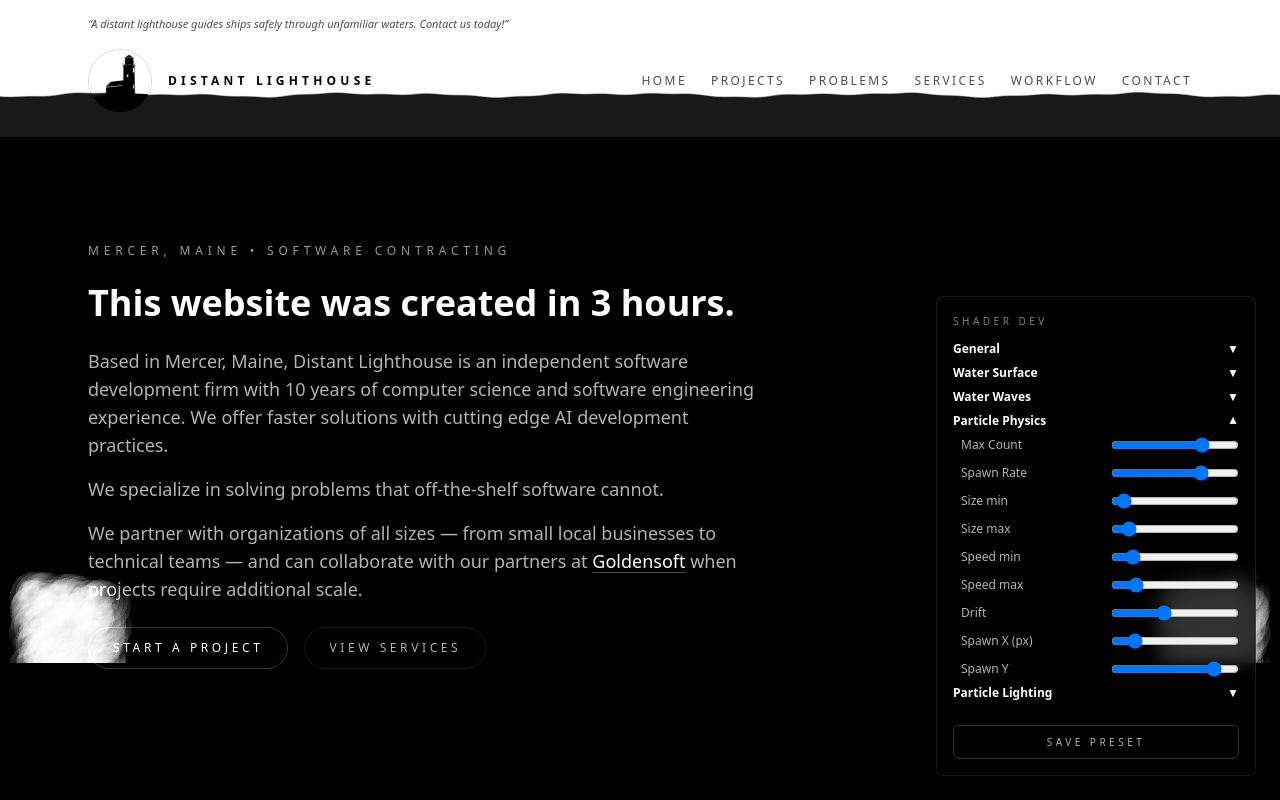
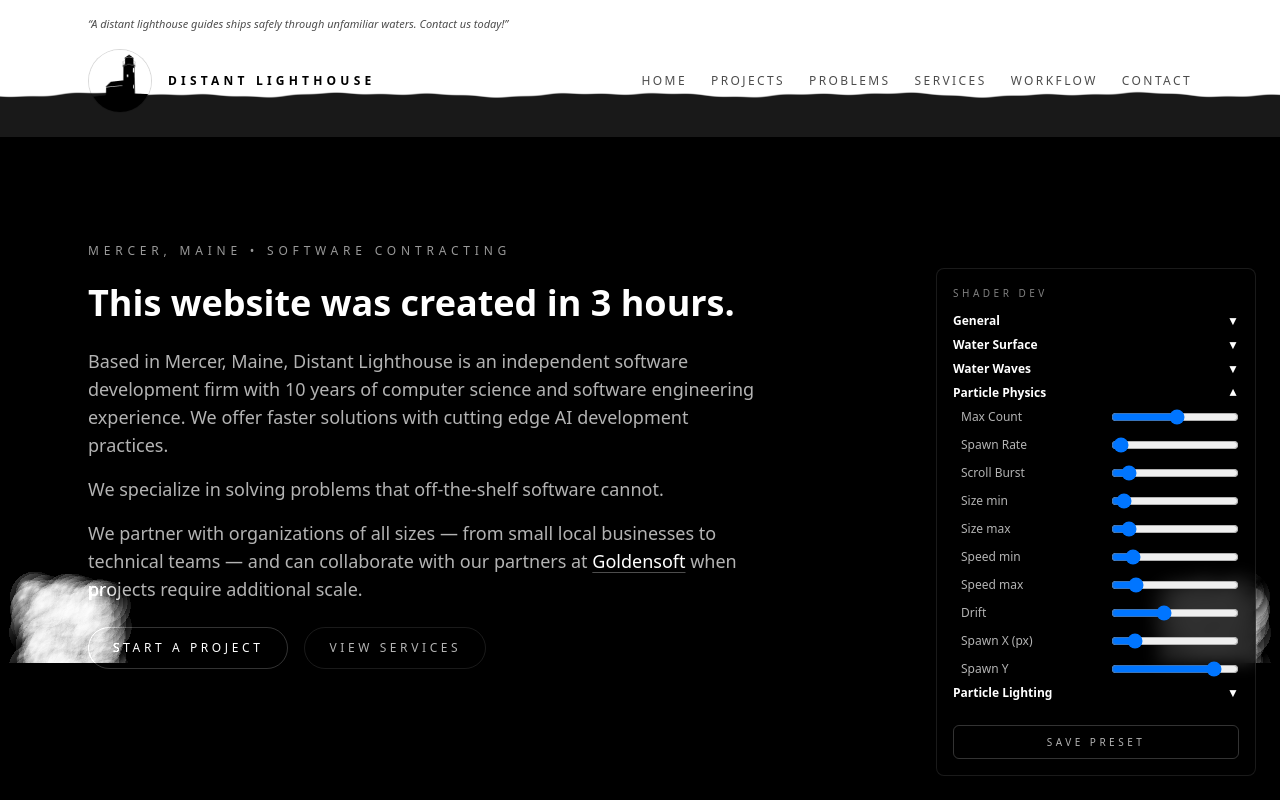
Before and after one commit to toryjleo/DistantLighthouseWebsite, a React (Vite) app: page / in a window 1280 px wide. Shown: the top 800 px of the page. Built offline with nearby package versions, Linux system fonts and the light colour scheme.

Commit message:
Spawn rate of bubbles

```diff
--- a/public/water-preset.json
+++ b/public/water-preset.json
@@ -10,8 +10,9 @@
   "w1Scale": 2,
   "w2Scale": 5.1,
   "w3Scale": 13.6,
-  "particleCount": 373,
-  "particleSpawnRate": 37,
+  "particleCount": 264,
+  "particleSpawnRate": 0.2,
+  "particleScrollBurst": 0.046,
   "particleMinRadius": 8,
   "particleMaxRadius": 22,
   "particleMinSpeed": 39,
@@ -31,5 +32,5 @@
   "particleDiffuse": 0.3,
   "particleSpecular": 0.55,
   "particleSpecularPower": 32,
-  "savedAt": "2026-03-10T17:37:26.866Z"
+  "savedAt": "2026-03-10T17:52:54.971Z"
 }
--- a/src/App.jsx
+++ b/src/App.jsx
@@ -18,6 +18,7 @@ function App() {
     w3Scale: 16.0,
     particleCount: 70,
     particleSpawnRate: 5,
+    particleScrollBurst: 0.1,
     particleMinRadius: 8,
     particleMaxRadius: 22,
     particleMinSpeed: 10,
@@ -144,6 +145,7 @@ function App() {
         paused={shaderDebug.paused}
         count={shaderDebug.particleCount}
         spawnRate={shaderDebug.particleSpawnRate}
+        scrollBurst={shaderDebug.particleScrollBurst}
         minRadius={shaderDebug.particleMinRadius}
         maxRadius={shaderDebug.particleMaxRadius}
         minSpeed={shaderDebug.particleMinSpeed}
@@ -374,14 +376,31 @@ function App() {
                 <input
                   className="w-32"
                   type="range"
-                  min="1"
-                  max="50"
-                  step="1"
+                  min="0"
+                  max="10"
+                  step="0.1"
                   value={shaderDebug.particleSpawnRate}
                   onChange={(event) =>
                     setShaderDebug((prev) => ({
                       ...prev,
                       particleSpawnRate: Number(event.target.value),
+                    }))
+                  }
+                />
+              </label>
+              <label className="flex items-center justify-between gap-3">
+                <span>Scroll Burst</span>
+                <input
+                  className="w-32"
+                  type="range"
+                  min="0.001"
+                  max="0.5"
+                  step="0.001"
+                  value={shaderDebug.particleScrollBurst}
+                  onChange={(event) =>
+                    setShaderDebug((prev) => ({
+                      ...prev,
+                      particleScrollBurst: Number(event.target.value),
                     }))
                   }
                 />
--- a/src/components/Bubbles/ParticleEdges.jsx
+++ b/src/components/Bubbles/ParticleEdges.jsx
@@ -80,6 +80,7 @@ export default function ParticleEdges({
   paused = false,
   count = DEFAULTS.count,
   spawnRate = DEFAULTS.spawnRate,
+  scrollBurst = 0.1,
   minRadius = DEFAULTS.minRadius,
   maxRadius = DEFAULTS.maxRadius,
   minSpeed = DEFAULTS.minSpeed,
@@ -113,6 +114,7 @@ export default function ParticleEdges({
     configRef.current = {
       count,
       spawnRate,
+      scrollBurst,
       minRadius,
       maxRadius,
       minSpeed,
@@ -136,6 +138,7 @@ export default function ParticleEdges({
   }, [
     count,
     spawnRate,
+    scrollBurst,
     minRadius,
     maxRadius,
     minSpeed,
@@ -252,7 +255,7 @@ export default function ParticleEdges({
         // 1 particle per 10px scrolled, up to the max count limit
         const activeConfig = configRef.current
         const burstCount = Math.min(
-          Math.floor(scrollDistance * 0.1),
+          Math.floor(scrollDistance * activeConfig.scrollBurst),
           activeConfig.count
         )
         if (burstCount > 0) {
@@ -309,10 +312,7 @@ export default function ParticleEdges({
       gl.uniform2f(uResolution, width * dpr, bounds.height * dpr)
 
       // --- Particle simulation (delegated to ParticleEmitter) ---
-      // We pass a copy of the config with spawnRate=0 so it ONLY spawns via the scroll burst,
-      // not automatically every frame.
-      const runConfig = { ...config, particleSpawnRate: 0 }
-      emitter.update(delta, bounds, runConfig)
+      emitter.update(delta, bounds, config)
 
       // --- Render each particle + its horizontal mirror ---
       // The mirror creates the symmetrical "edges" effect: particles on
--- a/src/components/Bubbles/ParticleEmitter.js
+++ b/src/components/Bubbles/ParticleEmitter.js
@@ -95,7 +95,25 @@ export default class ParticleEmitter {
     update(deltaTime, bounds, config) {
         this.syncCount(config.count)
 
-        // 1. Physics & Despawn logic
+        // 1. Ambient spawning — controlled by the Spawn Rate slider
+        const ambientRate = config.spawnRate
+        this.timeSinceLastSpawn += deltaTime
+        const spawnInterval = 1.0 / ambientRate
+        while (this.timeSinceLastSpawn >= spawnInterval) {
+            const p = this.firstUnusedParticle()
+            if (p) {
+                const data = makeParticle(bounds, config)
+                p.x = data.x
+                p.y = data.y
+                p.r = data.r
+                p.speed = data.speed
+                p.drift = data.drift
+                p.active = true
+            }
+            this.timeSinceLastSpawn -= spawnInterval
+        }
+
+        // 2. Physics & Despawn logic
         // We despawn when particles go above the top of the canvas (y < -maxRadius).
         // Since we draw upwards, the canvas coordinates might need checking.
         // In this implementation, Y goes from 0 at top to bounds.height at bottom.
```
